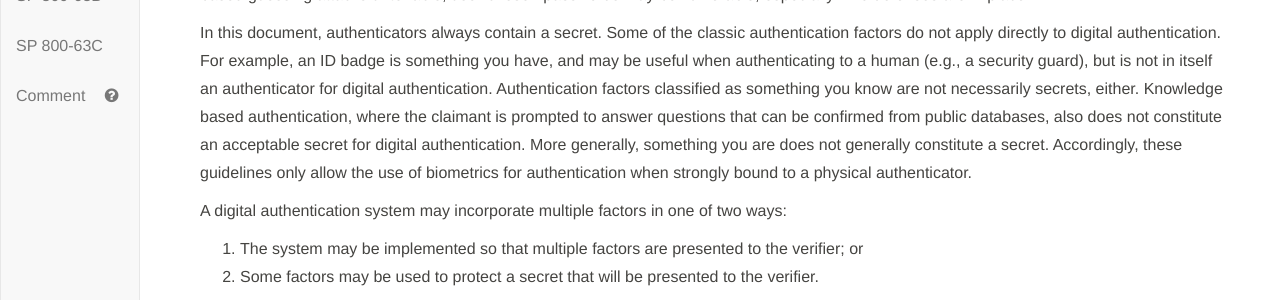
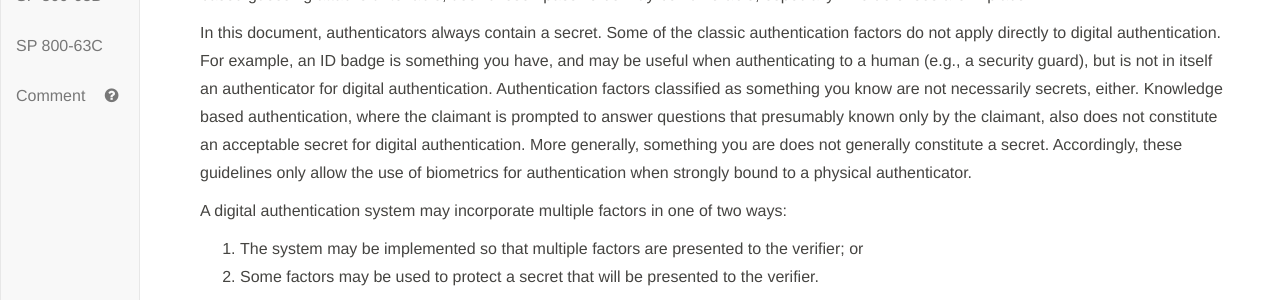
Before and after one commit to usnistgov/800-63-3, a Jekyll site: the page built from sp800-63-3/sec4_model.md, in a window 1280 px wide and 900 px high, scrolled down 3966 px. Shown: the part 236-536 px from the top of the window. Built offline with Jekyll 4.4.1, drawn with Linux system fonts in a browser that asks for light colours; our own code applies the rules of GitHub Pages for plain Markdown files.

Commit message:
Closes #1739

```diff
--- a/sp800-63-3/sec4_model.md
+++ b/sp800-63-3/sec4_model.md
@@ -84,7 +84,7 @@
 
 Shared secrets stored on authenticators may be either symmetric keys or memorized secrets (e.g., passwords and PINs), as opposed to the asymmetric keys described above, which subscribers need not share with the verifier. While both keys and passwords can be used in similar protocols, one important difference between the two is how they relate to the subscriber. While symmetric keys are generally stored in hardware or software that the subscriber controls, passwords are intended to be memorized by the subscriber. Since most users choose short passwords to facilitate memorization and ease of entry, passwords typically have fewer characters than cryptographic keys. Furthermore, whereas systems choose keys at random, users attempting to choose memorable passwords will often select from a very small subset of the possible passwords of a given length, and many will choose very similar values. As such, whereas cryptographic keys are typically long enough to make network-based guessing attacks untenable, user-chosen passwords may be vulnerable, especially if no defenses are in place.
 
-In this document, authenticators always contain a secret. Some of the classic authentication factors do not apply directly to digital authentication. For example, an ID badge is something you have, and may be useful when authenticating to a human (e.g., a security guard), but is not in itself an authenticator for digital authentication. Authentication factors classified as something you know are not necessarily secrets, either. Knowledge based authentication, where the claimant is prompted to answer questions that can be confirmed from public databases, also does not constitute an acceptable secret for digital authentication. More generally, something you are does not generally constitute a secret. Accordingly, these guidelines only allow the use of biometrics for authentication when strongly bound to a physical authenticator.
+In this document, authenticators always contain a secret. Some of the classic authentication factors do not apply directly to digital authentication. For example, an ID badge is something you have, and may be useful when authenticating to a human (e.g., a security guard), but is not in itself an authenticator for digital authentication. Authentication factors classified as something you know are not necessarily secrets, either. Knowledge based authentication, where the claimant is prompted to answer questions that presumably known only by the claimant, also does not constitute an acceptable secret for digital authentication. More generally, something you are does not generally constitute a secret. Accordingly, these guidelines only allow the use of biometrics for authentication when strongly bound to a physical authenticator.
 
 A digital authentication system may incorporate multiple factors in one of two ways:
 
```
